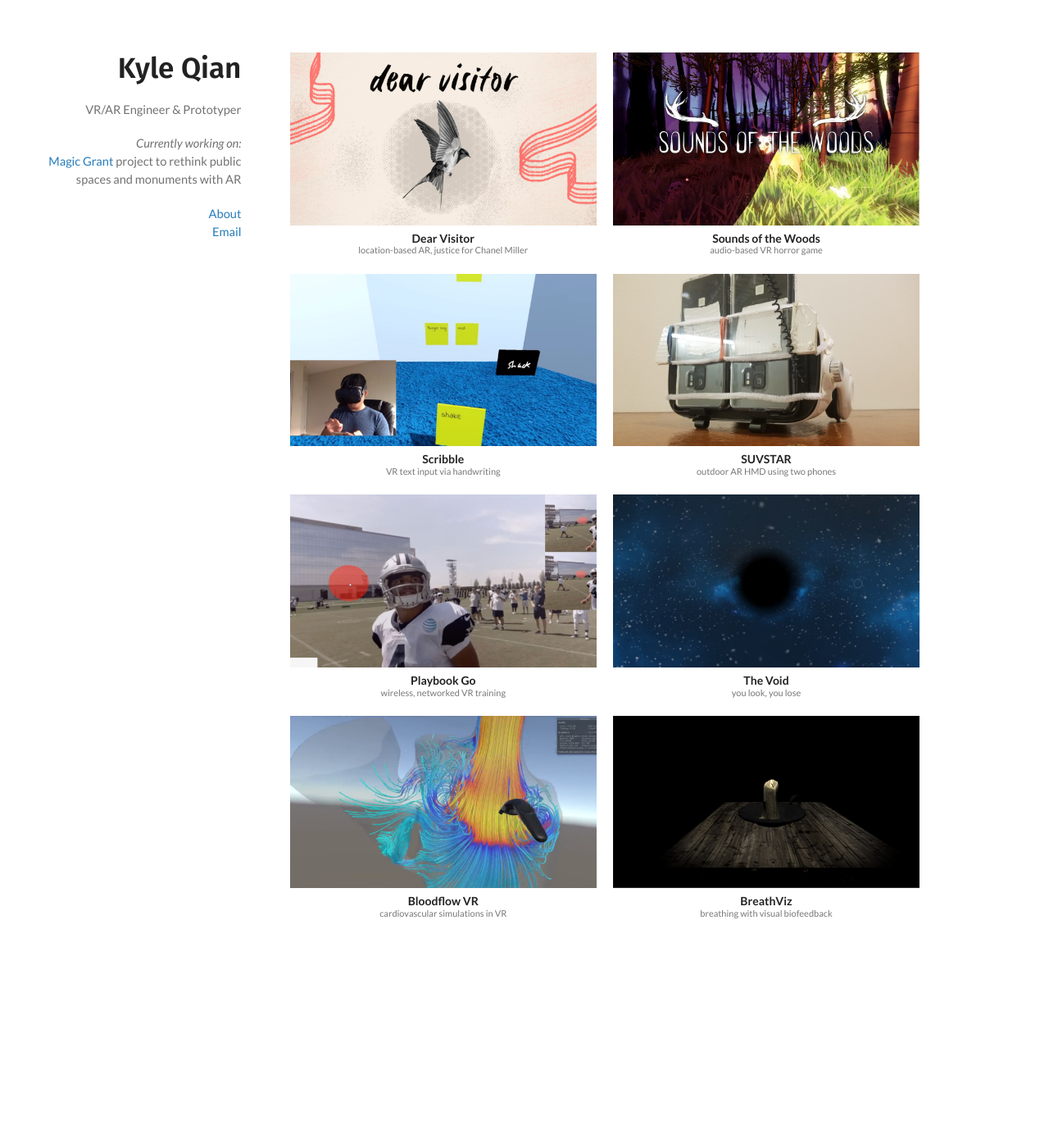
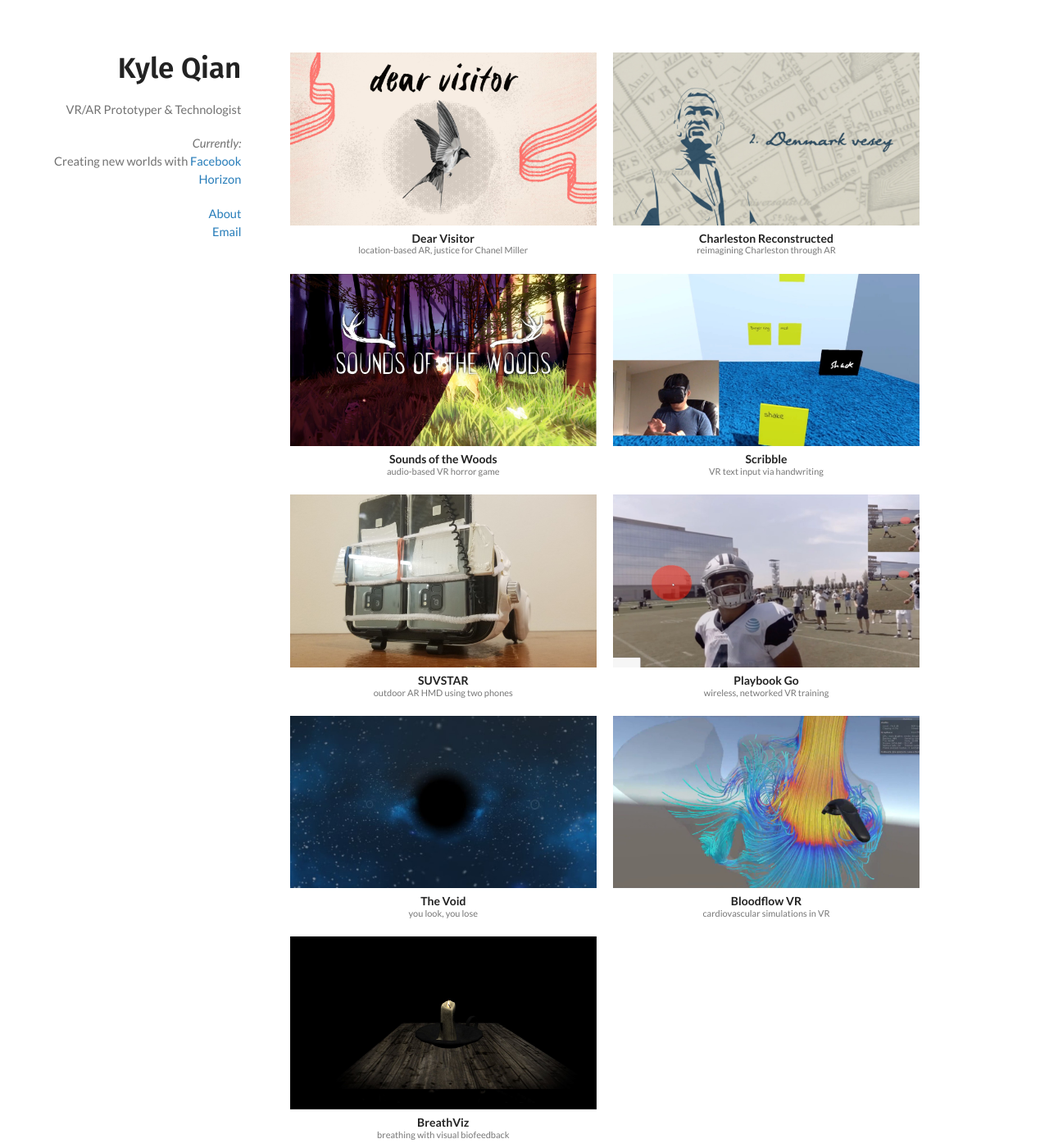
Before and after one commit to kyleqian/kyleqian.github.io, a Jekyll site: the page built from index.md, in a window 1280 px wide and 1400 px high. Shown: the whole window at 82% size. Built offline with Jekyll 4.4.1, drawn with Linux system fonts in a browser that asks for light colours.

Commit message:
Feb 2021 update

```diff
--- a/_layouts/default.html
+++ b/_layouts/default.html
@@ -34,13 +34,13 @@
 
         <div id="banner-desc">
           <p>
-            VR/AR Engineer & Prototyper
+            VR/AR Prototyper & Technologist
             <br>
           </p>
           <p>
-            <i>Currently working on:</i>
+            <i>Currently:</i>
             <br>
-            <a href="https://brown.columbia.edu/portfolio/charleston-reconstructed/" target="_blank">Magic Grant</a> project to rethink public spaces and monuments with AR
+            Creating new worlds with <a href="https://www.oculus.com/facebook-horizon/" target="_blank">Facebook Horizon</a>
             <br>
           </p>
           <p>
--- a/assets/css/site.css
+++ b/assets/css/site.css
@@ -121,6 +121,10 @@ hr {
     text-align: left;
     margin: 0 6.25% 5% 6.25%;
   }
+
+  body .pdf-embed {
+    height: 52vw;
+  }
 }
 
 @media screen and (max-width: 720px) {
@@ -230,3 +234,8 @@ h1 a, h1 a:hover {
   width: 100%;
   height: 100%;
 }
+
+.pdf-embed {
+  width: 100%;
+  height: 37vw;
+}
```
Also changed, not shown: _projects/charleston-reconstructed.md (added, +24 -0 lines), me.md (+2 -2 lines), assets/img/index/charleston.jpg (added), 4 other files.
